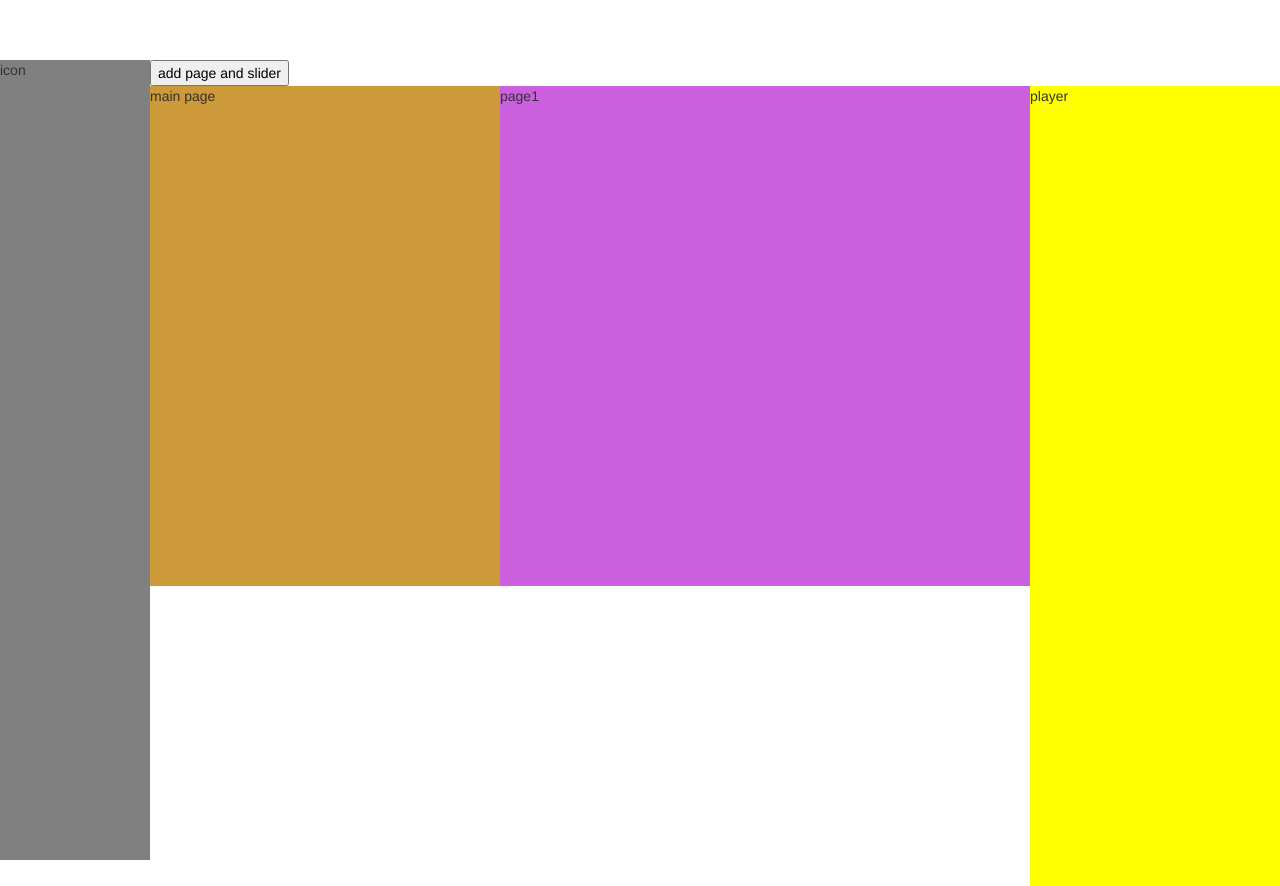
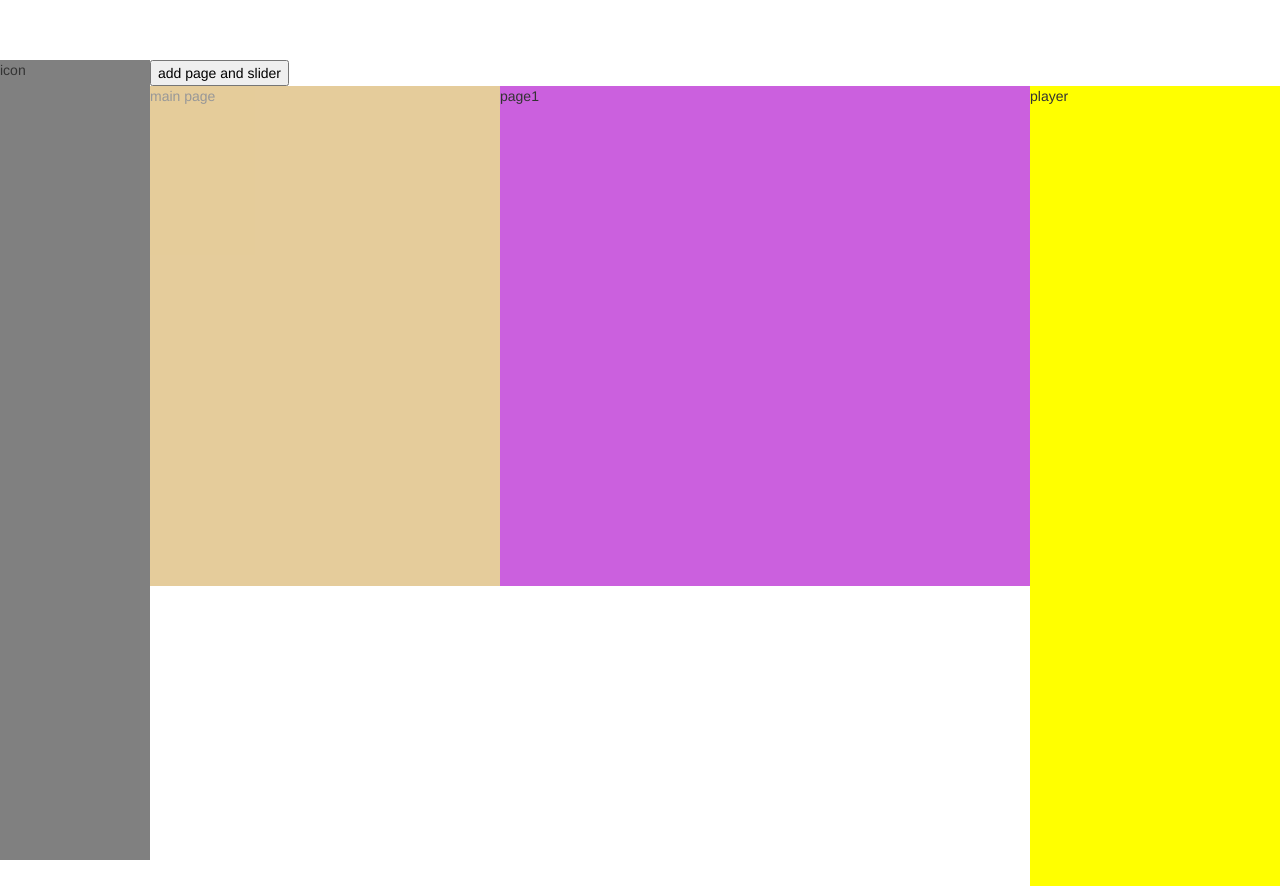
Before and after one commit to EthanDai/WebClient_angularjs, a plain HTML site: page index.html in a window 1280 px wide. Both pictures are taken after a click on the button "add page and slider". Shown: the top 886 px of the page. Drawn offline with Linux system fonts and the light colour scheme.

Commit message:
add sub page darkness function

```diff
--- a/index.html
+++ b/index.html
@@ -126,6 +126,7 @@ $(document).ready(function() {
                               left: "+="+(base.move_dis-base.show_width)
                             }, base.speed, function() {
                                  $('#page'+page_info.next_id).remove();
+                                 base.reset_mask();
                             });
 
 
@@ -148,6 +149,15 @@ $(document).ready(function() {
 
           this.pages.push(page_info);
           this.current_idx++;
+      },
+      add_mask : function(){
+
+        $("#"+base.pages[base.current_idx-2].name).css('opacity', '0.5');
+      },
+      reset_mask : function(){
+
+        $("#"+base.pages[base.current_idx-1].name).css('opacity', '1');
+
       },
       add_page : function(container){ // 新增一頁
 
@@ -176,11 +186,13 @@ $(document).ready(function() {
                                           // 有上一層才刪除
                                           if($('#page'+page_info.next_id).length>0)
                                           {
+
                                             // 移除前一個
                                              $('#page'+page_info.next_id).animate({
                                                 left: "+="+(base.move_dis-base.show_width)
                                               }, base.speed, function() {
                                                    $('#page'+page_info.next_id).remove();
+                                                    base.reset_mask();
                                               });
 
 
@@ -208,7 +220,6 @@ $(document).ready(function() {
         $(new_page).appendTo('#'+container);
         if(this.pages.length>1)
         {
-          console.log(page_info.name);
           $("#"+page_info.name).css('left', ((base.move_dis-base.show_width)+ (base.show_width*base.current_idx))+'px');
         }
 
@@ -231,7 +242,7 @@ $(document).ready(function() {
                     left: "-="+(base.move_dis-base.show_width),
                   }, base.speed, function() {
                   // Animation complete.
-
+                   base.add_mask();
                 });
               }
 
@@ -245,8 +256,8 @@ $(document).ready(function() {
                 control_obj.animate({
                     left: "-="+(base.move_dis-base.show_width)
                   }, base.speed, function() {
-                  // Animation complete.
-
+                    // Animation complete.
+                    base.add_mask();
                 });
               }
               else{
@@ -254,6 +265,7 @@ $(document).ready(function() {
                  control_obj.css('left', base.show_width*i);
               }
             }
+
         }
 
         if(base.pages.length>2)
@@ -263,8 +275,7 @@ $(document).ready(function() {
           $("#"+container).animate({
               left: "-="+base.show_width,
             }, base.speed, function() {
-            // Animation complete.
-
+             // Animation complete.
           });
 
         }
```
